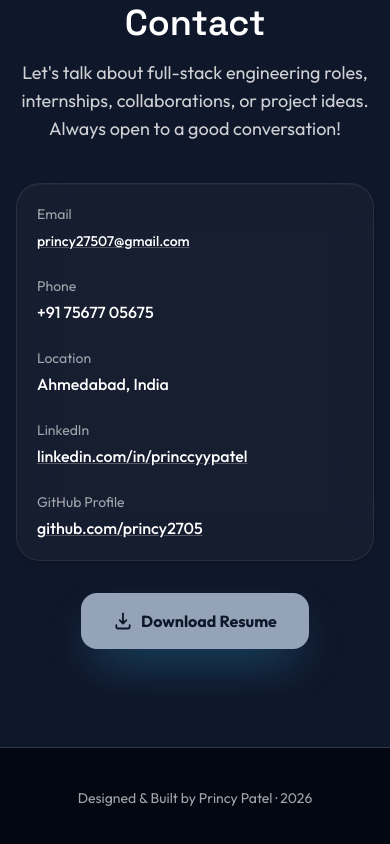
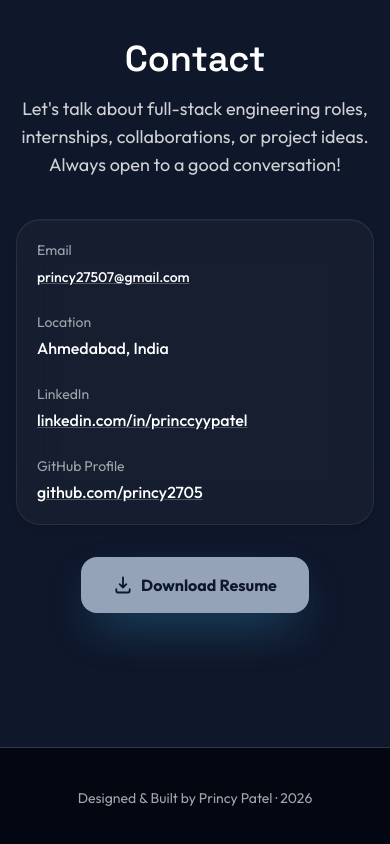
Before and after one commit to princy2705/My-Portfolio, a plain HTML site: page index.html in a window 390 px wide. Shown: the part 6703-7547 px from the top of the page. Drawn offline with nearby package versions, Linux system fonts and the light colour scheme.

Commit message:
Remove phone number from portfolio

```diff
--- a/index.html
+++ b/index.html
@@ -542,10 +542,6 @@
                   data-testid="contact-email">princy27507@gmail.com</a>
               </div>
               <div>
-                <span class="text-lilac/60 text-sm block mb-1">Phone</span>
-                <a href="tel:+917567705675" class="font-medium hover:opacity-80" data-testid="contact-phone">+91 75677 05675</a>
-              </div>
-              <div>
                 <span class="text-lilac/60 text-sm block mb-1">Location</span>
                 <p class="font-medium text-lilac" data-testid="contact-location">Ahmedabad, India</p>
               </div>
```
